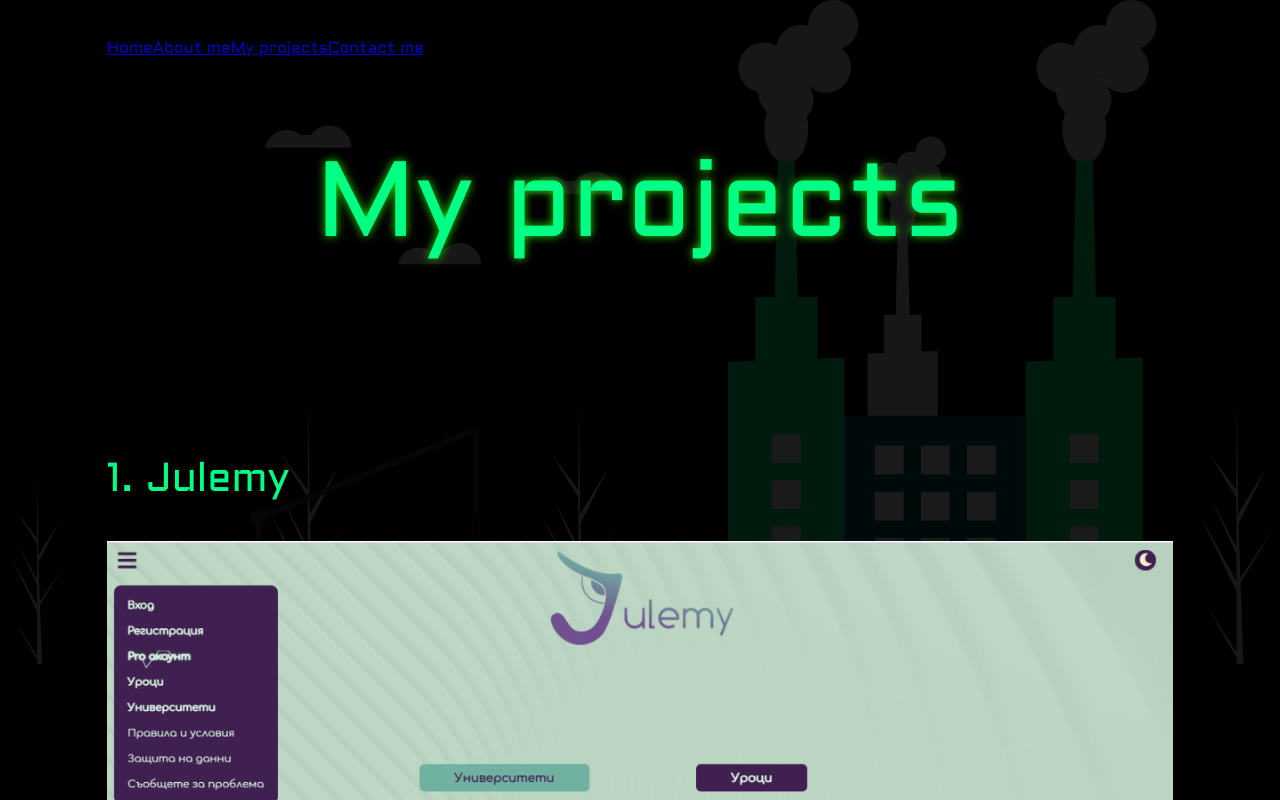
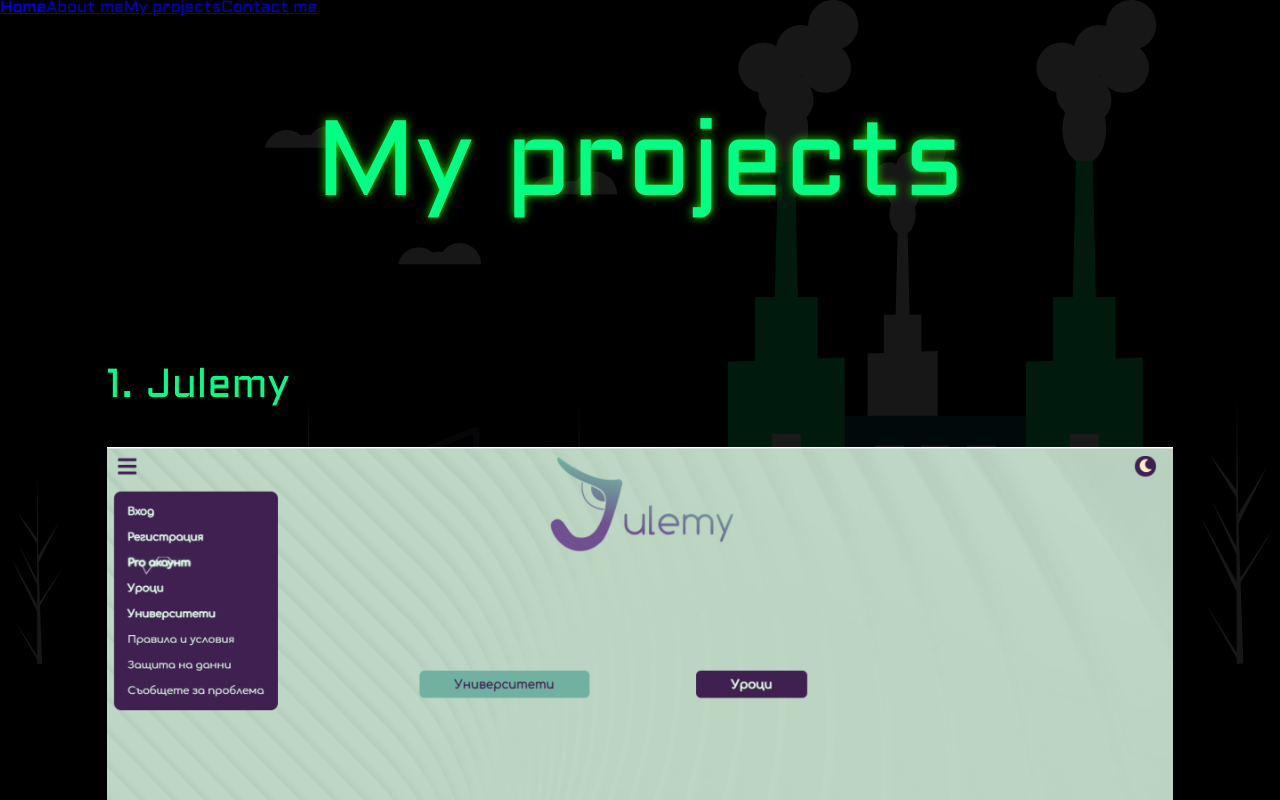
Before and after one commit to ArtemZan/Portfolio2, a React app: page /projects in a window 1280 px wide. Shown: the top 800 px of the page. Built offline with nearby package versions, Linux system fonts and the light colour scheme.

Commit message:
Footer on projects page

```diff
--- a/src/components/Components.tsx
+++ b/src/components/Components.tsx
@@ -119,7 +119,6 @@ class Dropdown extends Component<DropdownProps, DropdownState> {
     }
 
     OnClickAnywhere(e: MouseEvent) {
-        console.log(this.state)
         if (!this.state.isHovered && this.state.isOpen && this.props.closeOnClickOutside) {
             e.stopPropagation()
 
@@ -139,8 +138,6 @@ class Dropdown extends Component<DropdownProps, DropdownState> {
             return
         }
 
-        console.log("Clicked")
-
         if(!this.props.closed)
         {
             this.setState({ isOpen: true })
@@ -158,7 +155,6 @@ class Dropdown extends Component<DropdownProps, DropdownState> {
 
     componentDidUpdate(prevProps: DropdownProps)
     {
-        console.log("Updated")
         if(prevProps.closed !== this.props.closed)
         {
             this.setState({isOpen: !this.props.closed})
--- a/src/pages/components/components.css
+++ b/src/pages/components/components.css
@@ -6,6 +6,7 @@
       -ms-flex-pack: end;
           justify-content: flex-end;
   gap: var(--l);
+  margin: var(--m);
   margin-bottom: var(--xl);
 }
 
@@ -162,3 +163,37 @@
   opacity: 1;
   pointer-events: all;
 }
+
+.footer {
+  background-color: var(--dark-cyan);
+  padding: 30px;
+  display: -webkit-box;
+  display: -ms-flexbox;
+  display: flex;
+  -webkit-box-orient: vertical;
+  -webkit-box-direction: normal;
+      -ms-flex-direction: column;
+          flex-direction: column;
+  -ms-flex-wrap: wrap;
+      flex-wrap: wrap;
+  -webkit-box-pack: center;
+      -ms-flex-pack: center;
+          justify-content: center;
+  -webkit-box-align: center;
+      -ms-flex-align: center;
+          align-items: center;
+  gap: var(--l);
+}
+
+@media screen and (min-width: 600px) {
+  .footer {
+    -webkit-box-orient: horizontal;
+    -webkit-box-direction: normal;
+        -ms-flex-direction: row;
+            flex-direction: row;
+  }
+}
+
+.footer a {
+  color: white;
+}
--- a/src/pages/components/components.scss
+++ b/src/pages/components/components.scss
@@ -3,6 +3,7 @@
     display: flex;
     justify-content: flex-end;
     gap: var(--l);
+    margin: var(--m);
     margin-bottom: var(--xl);
 
     a
@@ -148,3 +149,24 @@
         pointer-events: all;
     }
 }
+
+.footer
+{
+    background-color: var(--dark-cyan);
+    padding: 30px;
+    display: flex;
+    flex-direction: column;
+    flex-wrap: wrap;
+    justify-content: center;
+    align-items: center;
+    gap: var(--l);
+
+    @media screen and (min-width: 600px) {
+        flex-direction: row;
+    }
+
+    a
+    {
+        color: white;
+    }
+}
--- a/src/pages/projects/projects.css
+++ b/src/pages/projects/projects.css
@@ -1,14 +1,7 @@
 .page.projects-page {
-  padding: 20px;
   font-family: "Aldrich";
   position: relative;
-}
-
-@media screen and (min-width: 600px) {
-  .page.projects-page {
-    padding: var(--xxl);
-    padding-top: var(--l);
-  }
+  overflow: auto;
 }
 
 .page.projects-page .navbar {
@@ -41,12 +34,23 @@
   left: 0;
 }
 
+.page.projects-page .content {
+  padding: 20px;
+}
+
+@media screen and (min-width: 600px) {
+  .page.projects-page .content {
+    padding: var(--xxl);
+    padding-top: var(--l);
+  }
+}
+
 .page.projects-page .title {
   text-align: center;
   color: var(--cyan);
   font-size: var(--xxl);
   text-shadow: 0px 0px 10px var(--green);
-  margin: 100px 0 200px 0;
+  margin-top: 100px;
 }
 
 .page.projects-page .project {
--- a/src/pages/projects/projects.scss
+++ b/src/pages/projects/projects.scss
@@ -1,12 +1,7 @@
 .page.projects-page {
-    padding: 20px;
     font-family: "Aldrich";
     position: relative;
-
-    @media screen and (min-width: 600px) {
-        padding: var(--xxl);
-        padding-top: var(--l);
-    }
+    overflow: auto;
 
     .navbar {
         display: none;
@@ -16,8 +11,7 @@
         }
     }
 
-    .menu
-    {
+    .menu {
         display: initial;
 
         @media screen and (min-width: 600px) {
@@ -33,12 +27,21 @@
         left: 0;
     }
 
+    .content {
+        padding: 20px;
+
+        @media screen and (min-width: 600px) {
+            padding: var(--xxl);
+            padding-top: var(--l);
+        }
+    }
+
     .title {
         text-align: center;
         color: var(--cyan);
         font-size: var(--xxl);
         text-shadow: 0px 0px 10px var(--green);
-        margin: 100px 0 200px 0;
+        margin-top: 100px;
     }
 
     .project {
@@ -63,11 +66,10 @@
                 color: var(--green);
                 text-decoration: underline;
             }
-
         }
 
         video,
-        >img,
+        > img,
         .images {
             width: calc(100% + 40px);
             margin-left: -20px;
--- a/src/pages/projects/projects.tsx
+++ b/src/pages/projects/projects.tsx
@@ -25,8 +25,8 @@ function Project(props: ProjectProps) {
 
 export default function Projects() {
     return <div className="page projects-page">
-        <Navbar currentPage = {2}></Navbar>
-        <Dropdown currentPage = {2}/>
+        <Navbar currentPage={2}></Navbar>
+        <Dropdown currentPage={2} />
 
         <img src="images/factory.svg" alt="factory" className="background" />
 
@@ -34,6 +34,7 @@ export default function Projects() {
             My projects
         </header>
 
+        <div className="content">
             <Project title="1. Julemy">
                 <img src="images/projects/julemy.png" alt="julemy" />
                 <p>Julemy was supposed to be an educational website for chemistry and biology, but it failed because of bad management and overall bad business idea.
@@ -80,7 +81,8 @@ export default function Projects() {
             <div className="coming-soon">
                 Coming soon...
             </div>
+        </div>
 
-        <Footer currentPage = {2}/>
+        <Footer currentPage={2} />
     </div>
 }
```
Lines whose indentation alone changed are shown as unchanged.
